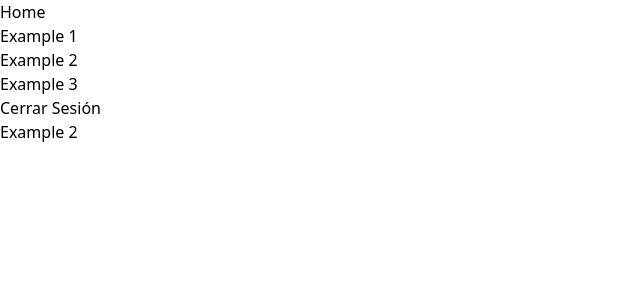
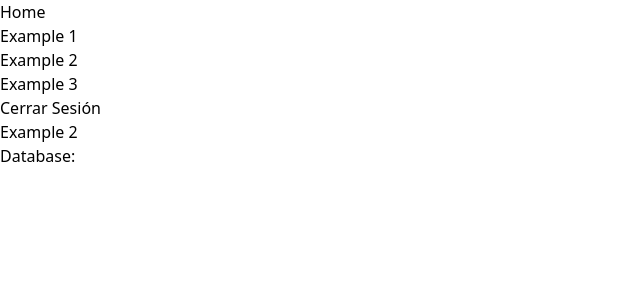
Before and after one commit to llOrtegall/Proyect_admin, a React (Vite) app in the folder client/: page /example2 in a window 1280 px wide. Shown: the top 300 px of the page, without its empty margins (0-640 px from the left). Built offline with nearby package versions, Linux system fonts and the light colour scheme.

Commit message:
implementado ProtectedRoutes and PrivateRoutes

```diff
--- a/client/src/App.tsx
+++ b/client/src/App.tsx
@@ -1,17 +1,18 @@
+import { ProtectedRoute } from './components/ProtectedRoutes'
 import { Route, Routes } from 'react-router-dom'
 import Home from './pages/HomePage'
-import NavBar from './components/NavBar'
 
 function App (): JSX.Element {
   return (
     <>
-      <NavBar />
       <Routes>
         <Route path="/login" element={<h1>Login</h1>} />
-        <Route path="/" element={ <Home /> } />
-        <Route path='/example1' element={<h1>Example 1</h1>} />
-        <Route path='/example2' element={<h1>Example 2</h1>} />
-        <Route path='/example3' element={<h1>Example 3</h1>} />
+        <Route element={<ProtectedRoute isAllowed={true} />}>
+          <Route path="/" element={<Home />} />
+          <Route path='/example1' element={<h1>Example 1</h1>} />
+          <Route path='/example2' element={<h1>Example 2</h1>} />
+          <Route path='/example3' element={<h1>Example 3</h1>} />
+        </Route>
       </Routes>
     </>
   )
--- /dev/null
+++ b/client/src/components/ProtectedRoutes.tsx
@@ -0,0 +1,31 @@
+import { Navigate, Outlet } from 'react-router-dom'
+import { type FC } from 'react'
+import NavBar from './NavBar'
+
+interface ProtectedRouteProps {
+  redirectTo?: string
+  isAllowed: boolean
+}
+
+export const ProtectedRoute: FC<ProtectedRouteProps> = ({ isAllowed, redirectTo = '/login' }) => {
+  if (!isAllowed) {
+    return <Navigate to={redirectTo} />
+  }
+
+  return (
+    <>
+      <section className='w-full'>
+        <NavBar />
+      </section>
+      <section className='h-[90vh] overflow-auto'>
+        <Outlet />
+      </section>
+
+      <div className="text-black absolute bottom-0 left-0 ">
+        <p className="font-semibold dark:text-white">Database:
+          <span className="text-red-500"> {} </span>
+        </p>
+      </div>
+    </>
+  )
+}
```
